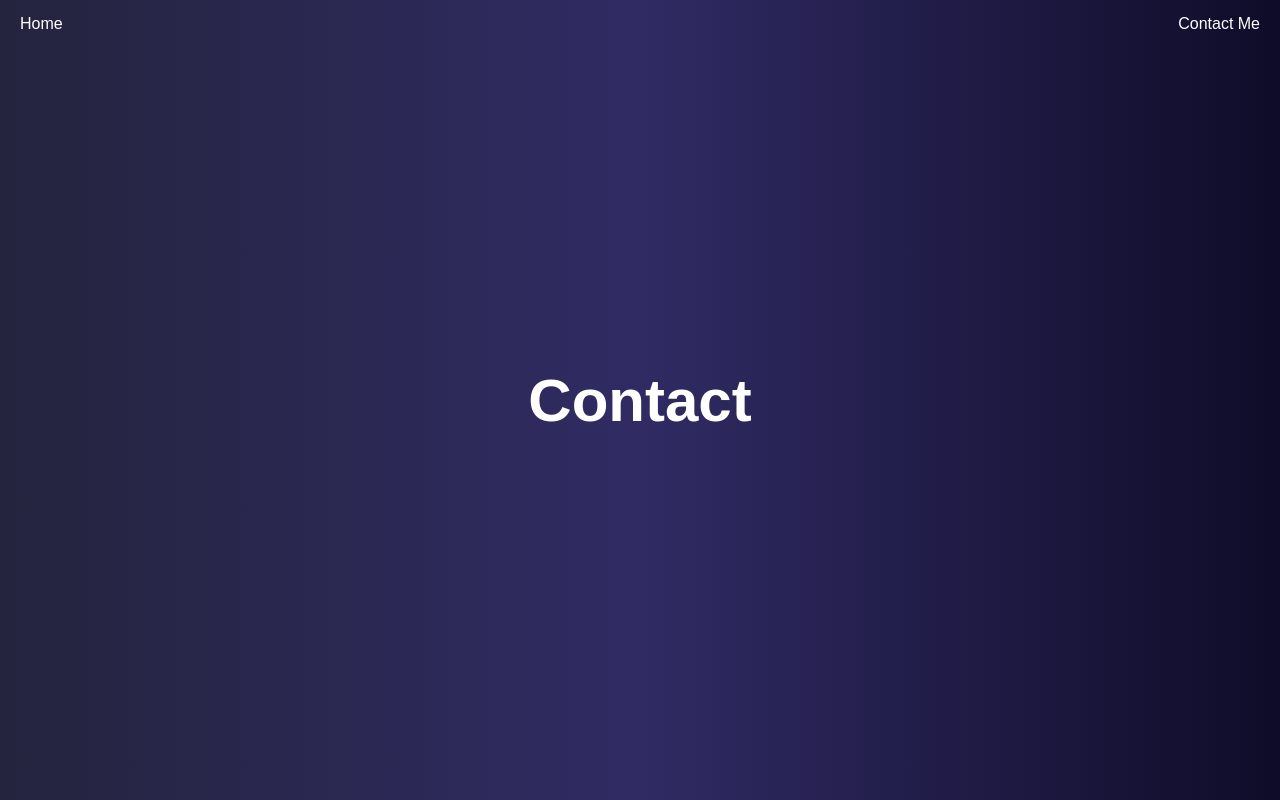
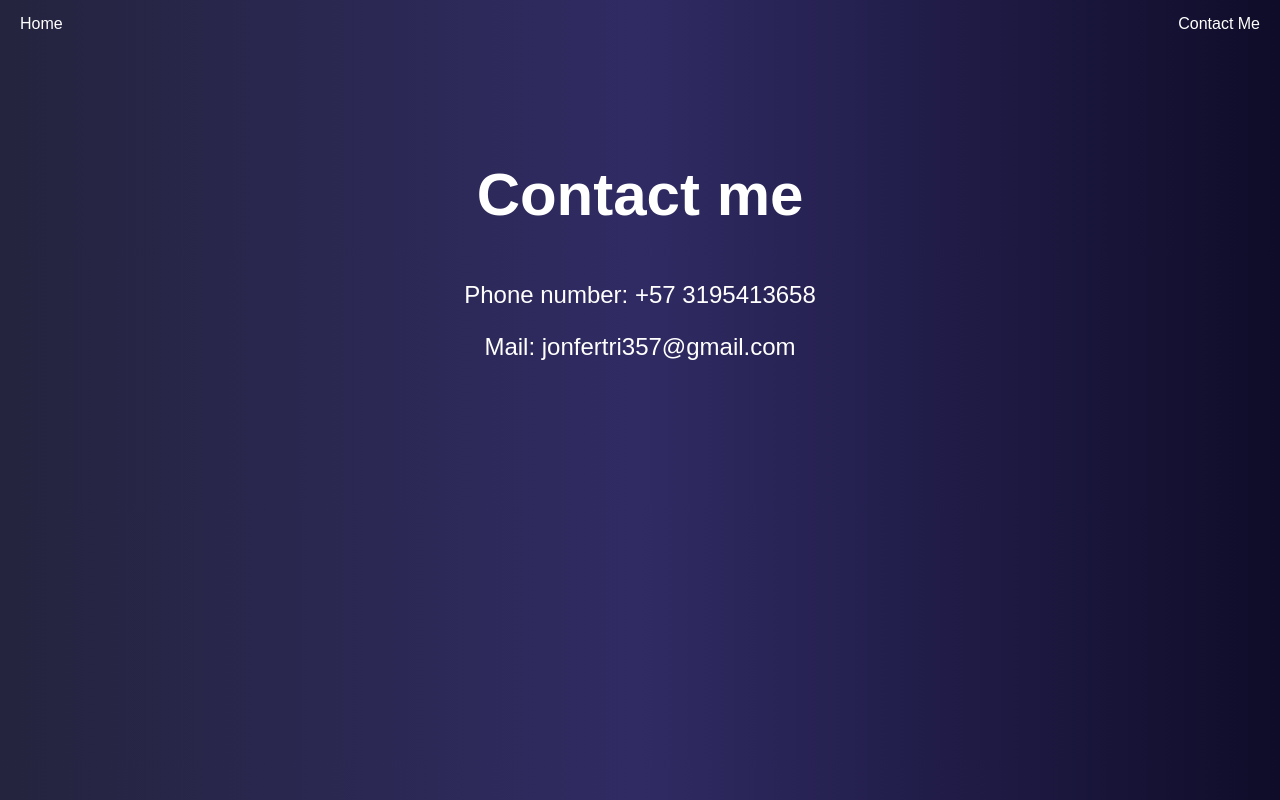
Before and after one commit to masnow333/react_web_app, a React (Create React App) app: page / in a window 1280 px wide. Both pictures are taken after a click on the item "Contact Me". Built offline with nearby package versions, Linux system fonts and the light colour scheme; a web font is replaced by a local one.

Commit message:
The info in contact was added

```diff
--- a/src/App.css
+++ b/src/App.css
@@ -43,7 +43,7 @@
 h2 {
 	font-size: 60px;
 	color: #fff;
-	margin: 0 auto;
+	margin: 20vh auto 0 auto;
 	text-align: center;
 }
 
--- /dev/null
+++ b/src/components/contact/Contact.css
@@ -0,0 +1,15 @@
+.phone, .mail{
+    color: #fff;
+    font-size: 1.5rem;
+    text-align: center;
+    width: 30%;
+}
+
+.mail > a{
+    color: #fff;
+    text-decoration: none;
+}
+
+.contact{
+    margin-bottom: 5vh;
+}
--- a/src/components/contact/Contact.js
+++ b/src/components/contact/Contact.js
@@ -1,9 +1,12 @@
 import React from 'react'
+import './Contact.css'
 
 export const Contact = () => {
     return (
         <>
-            <h2>Contact</h2>
+            <h2 className="contact">Contact me</h2>
+            <p className="phone">Phone number: +57 3195413658</p>
+            <p className="mail">Mail: <a href="mailto:jonfertri357@gmail.com">jonfertri357@gmail.com</a></p>
         </>
     )
 }
--- a/src/index.css
+++ b/src/index.css
@@ -32,5 +32,5 @@
 	width: 100%;
 	display: grid;
 	justify-items: center;
-	align-content: center;
+	align-content: start;
 }
```
